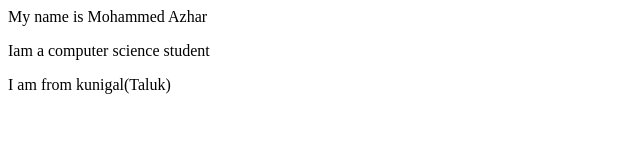
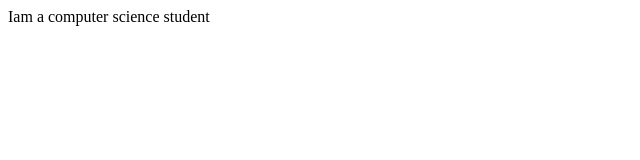
Before and after one commit to Azhar2812/Example_Demo, a plain HTML site: page index.html in a window 1280 px wide. Shown: the whole page, without its empty margins (0-640 px from the left). Drawn offline with Linux system fonts and the light colour scheme.

Commit message:
merge feature

```diff
--- a/index.html
+++ b/index.html
@@ -1,3 +1 @@
-<p>My name is Mohammed Azhar </p>
 <p>Iam a  computer science student </p>
-<p>I am from kunigal(Taluk) </p>
```
